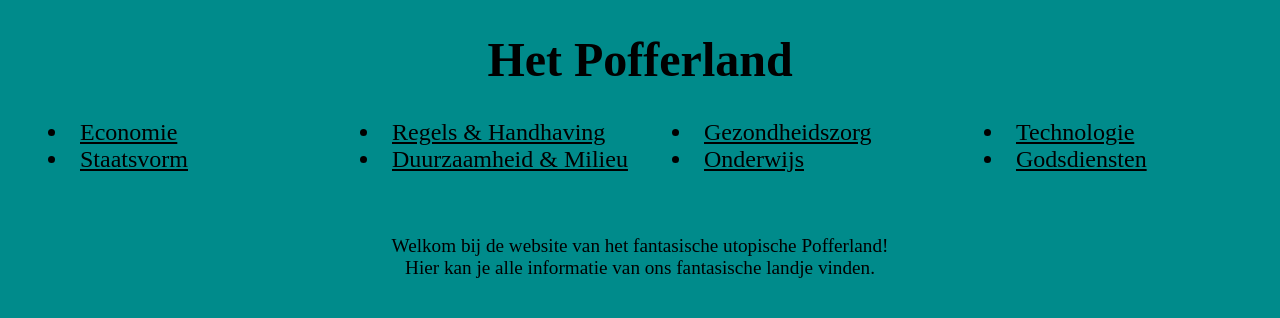
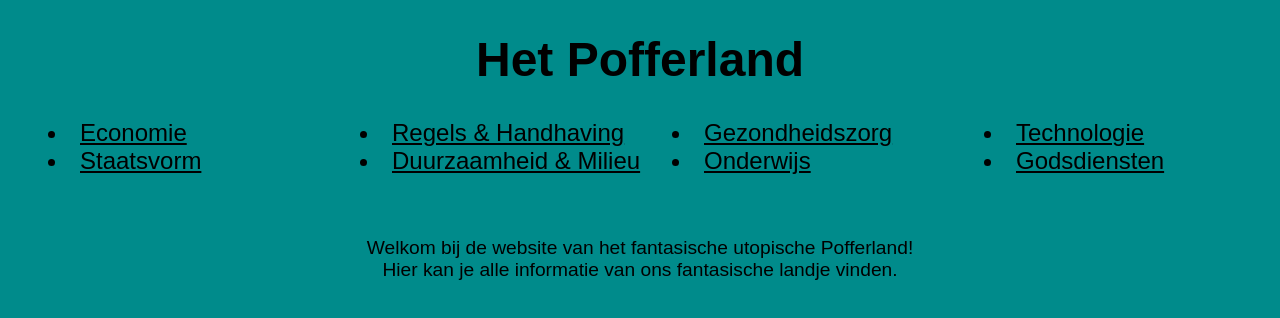
Before and after one commit to Seppkoking/Seppkoking.github.io, a plain HTML site: page index.html in a window 1280 px wide. Drawn offline with Linux system fonts and the light colour scheme.

Commit message:
Update stylesheet.css

```diff
--- a/stylesheet.css
+++ b/stylesheet.css
@@ -4,10 +4,12 @@ body {
     background-image: url("");
     background-size: cover;
     background-color: darkcyan;
+    font-family: Arial, Helvetica, sans-serif;
 }
 
 h1 {
     font-size: 300%;
+    font-weight: bolder;
 }
 
 .introtext {
```
